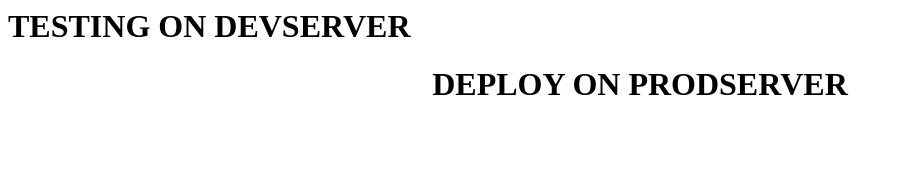
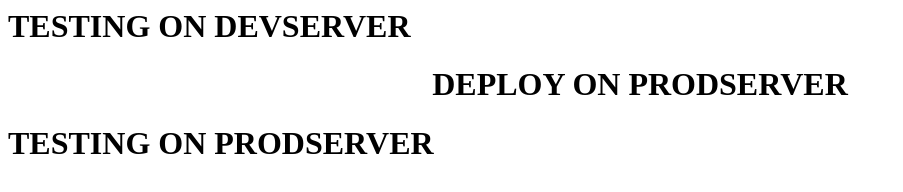
Before and after one commit to srk2114/2dock1jenkins, a plain HTML site: page index.html in a window 1280 px wide. Shown: the whole page, without its empty margins (0-903 px from the left). Drawn offline with Linux system fonts and the light colour scheme.

Commit message:
third commit

```diff
--- a/index.html
+++ b/index.html
@@ -1,2 +1,3 @@
 <h1> TESTING ON DEVSERVER </h1>
 <h1> <center> DEPLOY ON PRODSERVER </center> </h1>
+<h1> TESTING ON PRODSERVER </h1>
```
